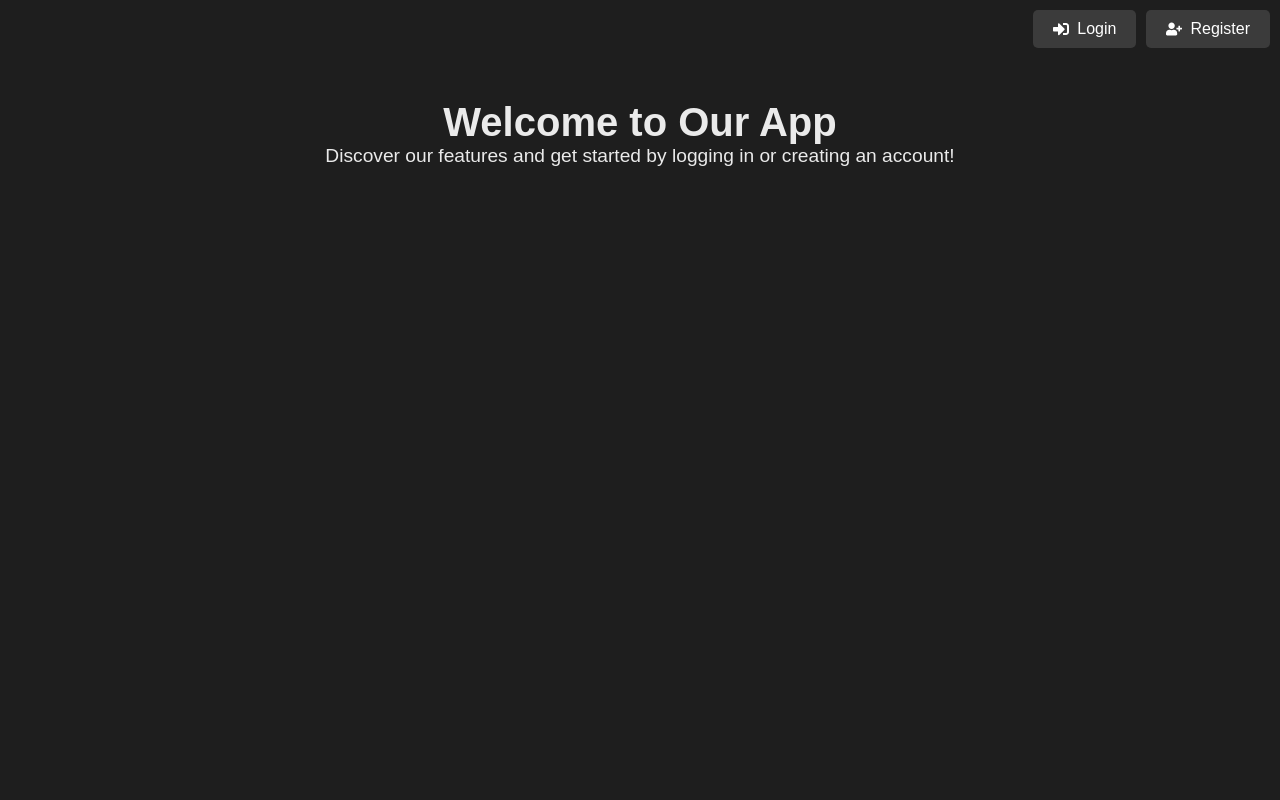
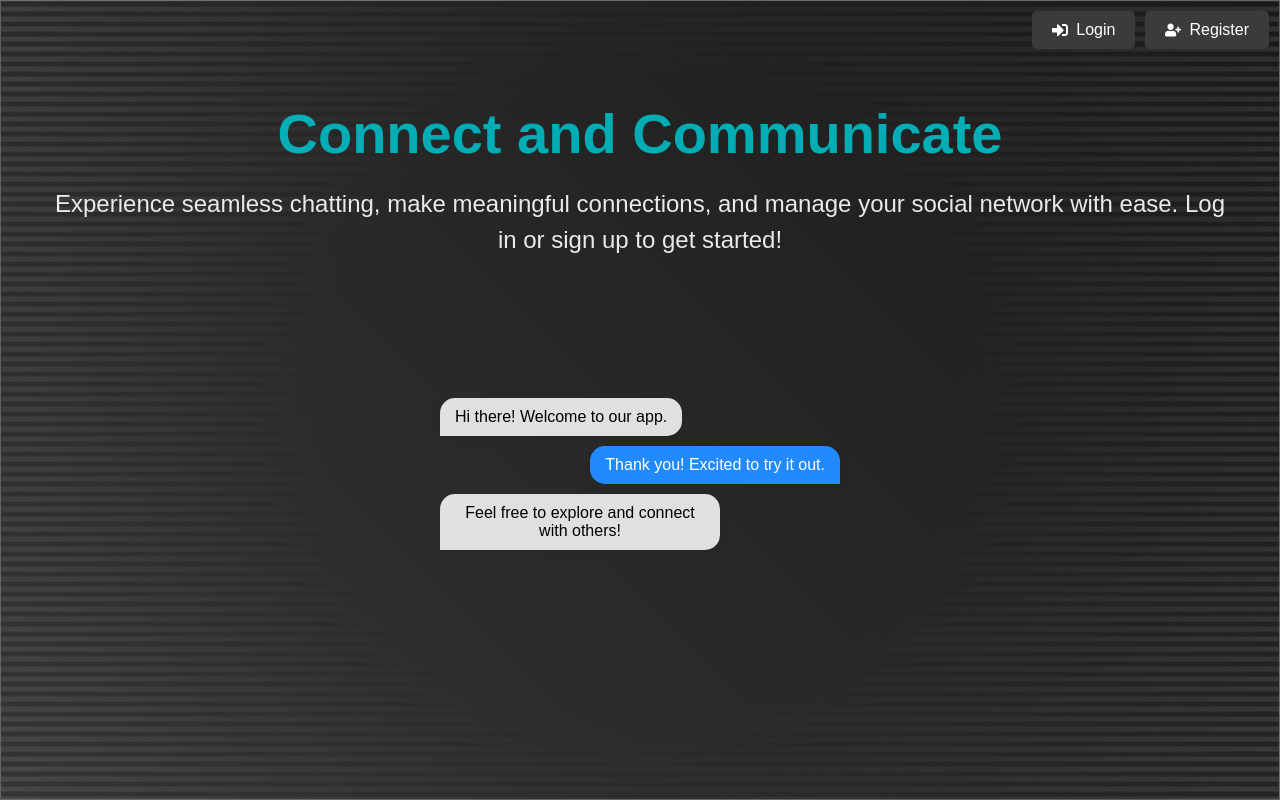
Before and after one commit to SeolJinn/SSD_Project, a React (Create React App) app in the folder ssd_project/: page / in a window 1280 px wide. Built offline with nearby package versions, Linux system fonts and the light colour scheme.

Commit message:
1st gen LandingPage.

```diff
--- a/ssd_project/src/components/LandingPage.js
+++ b/ssd_project/src/components/LandingPage.js
@@ -2,11 +2,14 @@ import React from 'react';
 import { useNavigate } from 'react-router-dom';
 import { FaSignInAlt, FaUserPlus } from 'react-icons/fa';
 import {
+  WavyLines,
   LandingContainer,
   Header,
   Title,
   Subtitle,
-  IconButton
+  IconButton,
+  ChatBubblesContainer,
+  ChatBubble
 } from '../styles/LandingPageStyles';
 
 const LandingPage = () => {
@@ -14,6 +17,7 @@ const LandingPage = () => {
 
   return (
     <LandingContainer>
+      <WavyLines />
       <Header>
         <IconButton onClick={() => navigate('/login')}>
           <FaSignInAlt /> Login
@@ -22,8 +26,13 @@ const LandingPage = () => {
           <FaUserPlus /> Register
         </IconButton>
       </Header>
-      <Title>Welcome to Our App</Title>
-      <Subtitle>Discover our features and get started by logging in or creating an account!</Subtitle>
+      <Title>Connect and Communicate</Title>
+      <Subtitle>Experience seamless chatting, make meaningful connections, and manage your social network with ease. Log in or sign up to get started!</Subtitle>
+      <ChatBubblesContainer>
+        <ChatBubble isSender={false}>Hi there! Welcome to our app.</ChatBubble>
+        <ChatBubble isSender={true}>Thank you! Excited to try it out.</ChatBubble>
+        <ChatBubble isSender={false}>Feel free to explore and connect with others!</ChatBubble>
+      </ChatBubblesContainer>
     </LandingContainer>
   );
 };
--- a/ssd_project/src/styles/LandingPageStyles.js
+++ b/ssd_project/src/styles/LandingPageStyles.js
@@ -1,4 +1,24 @@
-import styled from 'styled-components';
+import styled, { keyframes } from 'styled-components';
+
+export const fadeIn = keyframes`
+  from {
+    opacity: 0;
+    transform: translateY(-20px);
+  }
+  to {
+    opacity: 1;
+    transform: translateY(0);
+  }
+`;
+
+export const waveAnimation = keyframes`
+  0% {
+    background-position: 0 0;
+  }
+  100% {
+    background-position: 100% 100%;
+  }
+`;
 
 export const LandingContainer = styled.div`
   display: flex;
@@ -7,28 +27,56 @@ export const LandingContainer = styled.div`
   text-align: center;
   padding: 0 50px;
   color: ${({ theme }) => theme.colors.text};
-  background-color: ${({ theme }) => theme.colors.background};
+  background: linear-gradient(45deg, rgba(255, 255, 255, 0.1), rgba(0, 0, 0, 0.1));
+  backdrop-filter: blur(10px);
   min-height: 100vh;
   position: relative;
+  overflow: hidden;
+  box-shadow: 0 4px 30px rgba(0, 0, 0, 0.1);
+  border: 1px solid rgba(255, 255, 255, 0.3);
+`;
+
+export const WavyLines = styled.div`
+  position: absolute;
+  width: 100%;
+  height: 100%;
+  top: 0;
+  left: 0;
+  background: repeating-linear-gradient(
+    0deg,
+    rgba(255, 255, 255, 0.1) 0px,
+    rgba(255, 255, 255, 0.1) 5px,
+    transparent 5px,
+    transparent 10px
+  );
+  background-size: 100% 20px;
+  mask-image: radial-gradient(circle, transparent 40%, black 100%);
+  animation: ${waveAnimation} 6s linear infinite;
+  pointer-events: none;
 `;
 
 export const Header = styled.div`
   position: absolute;
-  top: 10px;  // Position very close to the top
-  right: 10px;  // Position very close to the right edge
+  top: 10px;
+  right: 10px;
   display: flex;
   gap: 10px;
 `;
 
 export const Title = styled.h1`
   margin-top: 100px;
-  font-size: 2.5rem;
+  font-size: 3.5rem;
+  font-weight: bold;
+  color: ${({ theme }) => theme.colors.accent};
+  animation: ${fadeIn} 1s ease-out;
 `;
 
 export const Subtitle = styled.p`
-  margin-bottom: 40px;
-  font-size: 1.2rem;
-  color: ${({ theme }) => theme.colors.text};
+  margin: 20px 0 40px;
+  font-size: 1.5rem;
+  color: ${({ theme }) => theme.colors.textSecondary};
+  line-height: 1.5;
+  animation: ${fadeIn} 1.5s ease-out;
 `;
 
 export const IconButton = styled.button`
@@ -52,3 +100,24 @@ export const IconButton = styled.button`
     outline: none;
   }
 `;
+
+export const ChatBubblesContainer = styled.div`
+  display: flex;
+  flex-direction: column;
+  gap: 10px;
+  margin-top: 100px;
+  width: 80%;
+  max-width: 400px;
+  animation: ${fadeIn} 2s ease-out;
+`;
+
+export const ChatBubble = styled.div`
+  background-color: ${({ isSender }) => (isSender ? '#218aff' : '#e0e0e0')};
+  color: ${({ isSender }) => (isSender ? '#fff' : '#000')};
+  padding: 10px 15px;
+  border-radius: ${({ isSender }) => (isSender ? '15px 15px 0 15px' : '15px 15px 15px 0')};
+  align-self: ${({ isSender }) => (isSender ? 'flex-end' : 'flex-start')};
+  max-width: 70%;
+  word-wrap: break-word;
+  box-shadow: 0 2px 5px rgba(0, 0, 0, 0.1);
+`;
```
